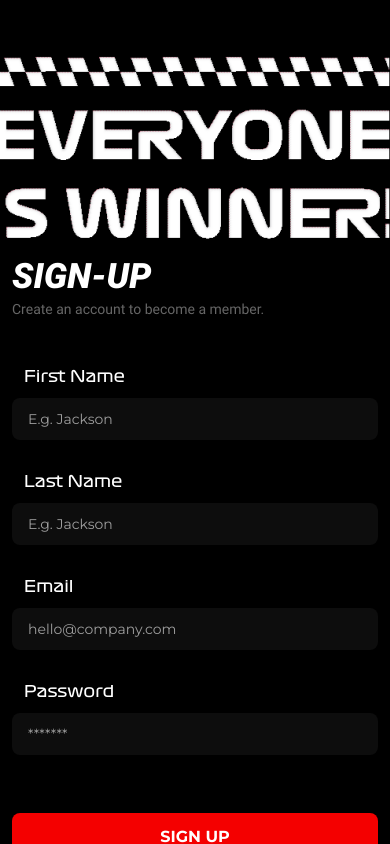
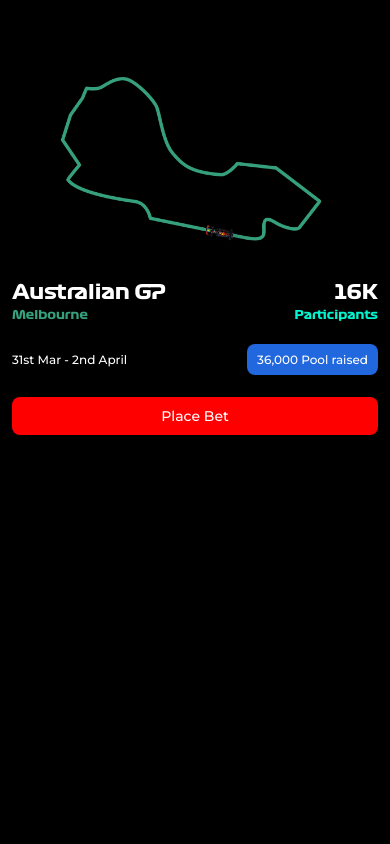
Before and after one commit to akash-singh8/FrontEndSprint-AndroidClub, a React Native app: screen / in a window 390 px wide. Built offline with nearby package versions, Linux system fonts and the light colour scheme.

Commit message:
Added Dashboard interface

```diff
--- a/App.js
+++ b/App.js
@@ -4,6 +4,7 @@ import { useEffect, useState } from "react";
 import OnBoarding from "./Components/OnBoarding";
 import Login from "./Components/Login";
 import Signup from "./Components/Signup";
+import Dashboard from "./Components/Dashboard";
 
 export default function App() {
   const [fontLoaded, setFontLoaded] = useState(false);
@@ -31,7 +32,7 @@ export default function App() {
   return (
     fontLoaded && (
       <>
-        <Signup />
+        <Dashboard />
       </>
     )
   );
--- /dev/null
+++ b/Components/Dashboard.js
@@ -0,0 +1,106 @@
+import { View, Text, Image, StyleSheet, Pressable } from "react-native";
+import React from "react";
+
+const Dashboard = () => {
+  return (
+    <View style={styles.DashboardContainer}>
+      <View style={styles.topContainer}>
+        <Image
+          source={require("../assets/Images/DashboardTop.png")}
+          style={styles.dashboardTop}
+        />
+        <View style={styles.detail}>
+          <View
+            style={{
+              flexDirection: "row",
+              justifyContent: "space-between",
+              marginBottom: -18,
+            }}>
+            <Text style={styles.title}>Australian GP</Text>
+            <Text style={styles.title}>16K</Text>
+          </View>
+          <View
+            style={{ flexDirection: "row", justifyContent: "space-between" }}>
+            <Text style={[styles.title, { fontSize: 12, color: "#36A07C" }]}>
+              Melbourne
+            </Text>
+            <Text style={[styles.title, { fontSize: 12, color: "#00F5D0" }]}>
+              Participants
+            </Text>
+          </View>
+          <View
+            style={{
+              flexDirection: "row",
+              justifyContent: "space-between",
+              alignItems: "center",
+            }}>
+            <Text
+              style={[
+                styles.title,
+                { fontSize: 12, fontFamily: "Montserrat-Medium" },
+              ]}>
+              31st Mar - 2nd April
+            </Text>
+            <Text
+              style={[
+                styles.title,
+                {
+                  fontSize: 12,
+                  fontFamily: "Montserrat-Medium",
+                  backgroundColor: "#2167DD",
+                  paddingVertical: 8,
+                  paddingHorizontal: 10,
+                  borderRadius: 8,
+                },
+              ]}>
+              36,000 Pool raised
+            </Text>
+          </View>
+          <Pressable
+            style={{
+              backgroundColor: "#FE0000",
+              paddingVertical: 10,
+              borderRadius: 8,
+              alignItems: "center",
+            }}>
+            <Text style={{ color: "#fff", fontFamily: "Montserrat-Medium" }}>
+              Place Bet
+            </Text>
+          </Pressable>
+        </View>
+      </View>
+    </View>
+  );
+};
+
+const styles = StyleSheet.create({
+  DashboardContainer: {
+    backgroundColor: "#000",
+    height: "100%",
+    width: "100%",
+  },
+
+  topContainer: {
+    paddingHorizontal: 12,
+    rowGap: 10,
+  },
+
+  detail: {
+    rowGap: 22,
+  },
+
+  dashboardTop: {
+    width: "100%",
+    resizeMode: "contain",
+    height: 220,
+    marginTop: 50,
+  },
+
+  title: {
+    color: "#fff",
+    fontFamily: "Formula1-Bold",
+    fontSize: 20,
+  },
+});
+
+export default Dashboard;
```
Also changed, not shown: assets/Images/DashboardTop.png (added).
